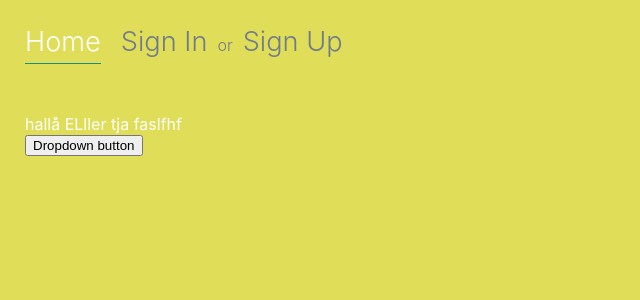
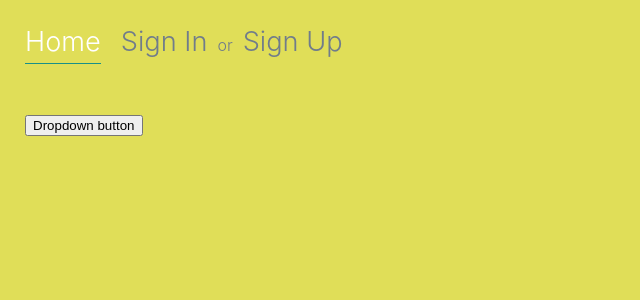
Before and after one commit to gabbe129/Hairdresser-Project-, a React (Create React App) app: page / in a window 1280 px wide. Shown: the top 300 px of the page, without its empty margins (0-640 px from the left). Built offline with nearby package versions, Linux system fonts and the light colour scheme.

Commit message:
treatment

```diff
--- a/src/BookingTreatment.js
+++ b/src/BookingTreatment.js
@@ -9,7 +9,6 @@ class BookingTreatment extends Component {
     render() {
         return (
        <div>
-           hallå ELller tja faslfhf
             <DropdownButton id="dropdown-basic-button" title="Dropdown button">
             <Dropdown.Item href="#/action-1">Action</Dropdown.Item>
             <Dropdown.Item href="#/action-2">Another action</Dropdown.Item>
```
